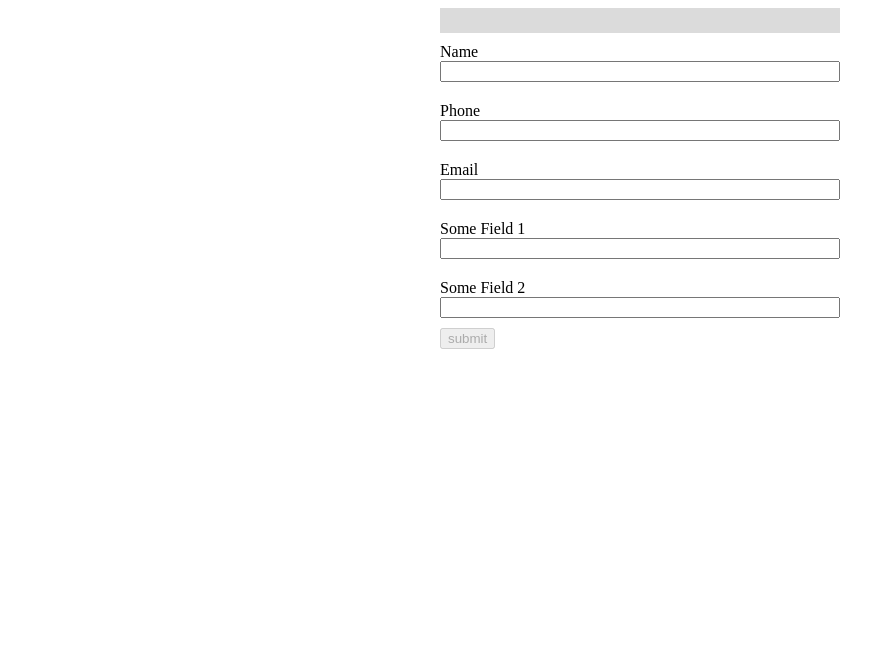
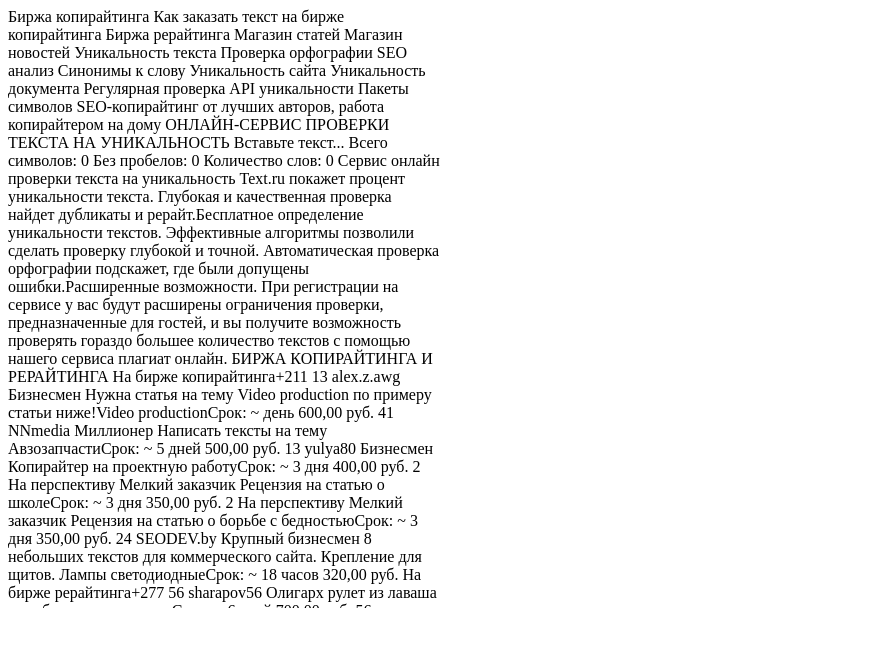
Before and after one commit to Yntik/vue_pet, a Vue app: page / in a window 1280 px wide. Shown: the top 646 px of the page, without its empty margins (0-895 px from the left). Built offline with nearby package versions, Linux system fonts and the light colour scheme; the HTML template or start-up script is replaced by a standard one.

Commit message:
checkbox form

```diff
--- a/src/App.vue
+++ b/src/App.vue
@@ -1,19 +1,22 @@
 <template>
-    <FormWithValidation>
-    </FormWithValidation>
+    <checkbox-form>
+
+    </checkbox-form>
 </template>
 
 <script>
     import HelloWorld from './components/HelloWorld.vue'
     import Form from './components/Form.vue'
     import FormWithValidation from './components/FormWithValidation.vue'
+    import CheckboxForm from './components/CheckboxForm.vue'
 
     export default {
         name: 'app',
         components: {
             HelloWorld,
             Form,
-            FormWithValidation
+            FormWithValidation,
+            CheckboxForm
         }
     }
 </script>
--- /dev/null
+++ b/src/components/CheckboxForm.vue
@@ -0,0 +1,168 @@
+<template>
+    <div class="container">
+        <div v-if="beforeSend">
+            <div class="content"
+                 @scroll="$event.target.scrollHeight - $event.target.scrollTop === $event.target.offsetHeight ? show = true : '' ">
+                Биржа копирайтинга Как заказать текст на бирже копирайтинга
+                Биржа рерайтинга
+                Магазин статей
+                Магазин новостей
+                Уникальность текста
+                Проверка орфографии
+                SEO анализ
+                Синонимы к слову
+                Уникальность сайта
+                Уникальность документа
+                Регулярная проверка
+                API уникальности
+                Пакеты символов
+                SEO-копирайтинг от лучших авторов, работа копирайтером на дому
+                ОНЛАЙН-СЕРВИС ПРОВЕРКИ ТЕКСТА НА УНИКАЛЬНОСТЬ
+                Вставьте текст...
+                Всего символов: 0 Без пробелов: 0 Количество слов: 0
+
+                Сервис онлайн проверки текста на уникальность Text.ru покажет процент уникальности текста. Глубокая и
+                качественная проверка найдет дубликаты и рерайт.Бесплатное определение уникальности текстов.
+
+                Эффективные алгоритмы позволили сделать проверку глубокой и точной. Автоматическая проверка орфографии
+                подскажет, где были допущены ошибки.Расширенные возможности. При регистрации на сервисе у вас будут
+                расширены ограничения проверки, предназначенные для гостей, и вы получите возможность проверять гораздо
+                большее количество текстов с помощью нашего сервиса плагиат онлайн.
+                БИРЖА КОПИРАЙТИНГА И РЕРАЙТИНГА
+                На бирже копирайтинга+211
+                13
+                alex.z.awg
+
+                Бизнесмен
+                Нужна статья на тему Video production по примеру статьи ниже!Video productionСрок: ~ день 600,00 руб.
+                41
+                NNmedia
+
+                Миллионер
+                Написать тексты на тему АвзозапчастиСрок: ~ 5 дней 500,00 руб.
+                13
+                yulya80
+
+                Бизнесмен
+                Копирайтер на проектную работуСрок: ~ 3 дня 400,00 руб.
+                2
+                На перспективу
+
+                Мелкий заказчик
+                Рецензия на статью о школеСрок: ~ 3 дня 350,00 руб.
+                2
+                На перспективу
+
+                Мелкий заказчик
+                Рецензия на статью о борьбе с бедностьюСрок: ~ 3 дня 350,00 руб.
+                24
+                SEODEV.by
+
+                Крупный бизнесмен
+                8 небольших текстов для коммерческого сайта. Крепление для щитов. Лампы светодиодныеСрок: ~ 18 часов 320,00
+                руб.
+                На бирже рерайтинга+277
+                56
+                sharapov56
+
+                Олигарх
+                рулет из лаваша с крабовыми палочкамиСрок: ~ 6 дней 700,00 руб.
+                56
+                sharapov56
+
+                Олигарх
+                фаршированные крабовые палочкиСрок: ~ 6 дней 500,00 руб.
+                10
+                usoft
+
+                Предприниматель
+                Инструкция по использованию личного кабинета МосОблЕИРЦСрок: ~ 2 дня 450,00 руб.
+                56
+                sharapov56
+
+                Олигарх
+                тарталетки с крабовыми палочкамиСрок: ~ 6 дней 350,00 руб.
+                4
+                evkara777
+
+                Постоянный заказчик
+                Создать тему о блокчейн-проекте на тематическом ангдоязычном форумеСрок: ~ 5 дней 350,00 руб.
+                13
+                Aleksey1206
+
+                Бизнесмен
+                Необходимо написать статью на тему: Телеграм для ЛинуксСрок: ~ 17 часов 350,00 руб.
+                Информация
+                Биржа копирайтинга Text.ru — это достойный заработок для копирайтеров и возможность заказать текст у
+                профессиональных авторов. Здесь вы можете реализовать свой творческий потенциал или приобрести уникальные
+                статьи для нужд своего сайта.Рейтинг копирайтеров наглядно демонстрирует опыт и востребованность исполнителя
+                на сервисе Text.ru и позволяет заказчику быстро выбрать исполнителя на свой заказ.
+                Простота в работе. Мы приложили много усилий, чтобы работать на нашей бирже копирайтинга было максимально
+                легко и удобно. Интуитивно понятный интерфейс, постоянное совершенствование функционала и подробный FAQ
+                помогут в работе начинающим и обеспечат комфорт постоянным пользователям сервиса Text.ru.
+            </div>
+            <div v-if="show">
+                <div class="checkbox-group">
+                    <label>I agree this text</label>
+                    <input type="checkbox" v-model="checkboxsStatus.agree"/>
+                </div>
+                <div class="checkbox-group">
+                    <label>Send me spam</label>
+                    <input type="checkbox" v-model="checkboxsStatus.send"/>
+                </div>
+                <div v-if="checkboxsStatus.send">
+                    <div class="radio-button-group">
+                        <label>Send me spam on email</label>
+                        <input type="radio" id="email" value="email" v-model="radioButton">
+                    </div>
+                    <div class="radio-button-group">
+                        <label>Send me spam on phone</label>
+                        <input type="radio" id="phone" value="phone" v-model="radioButton">
+                    </div>
+                </div>
+                <button v-if="checkboxsStatus.agree"  @click="beforeSend = !beforeSend">go</button>
+            </div>
+        </div>
+        <div v-else>
+            <table>
+                <tr v-for="(value, key) in checkboxsStatus">
+                    <th>{{key}}</th>
+                    <th>{{value}}</th>
+                </tr>
+                <tr v-if="checkboxsStatus.send">
+                    <th> send me span on {{radioButton}}</th>
+                </tr>
+            </table>
+        </div>
+    </div>
+</template>
+
+<script>
+    export default {
+        name: "CheckboxForm",
+        data: () => {
+            return {
+                show: false,
+                beforeSend: true,
+                checkboxsStatus: {
+                    agree: false,
+                    send: false
+                },
+                radioButton: 'email'
+            }
+        },
+        methods: {}
+    }
+
+</script>
+
+<style lang="scss">
+    .content {
+        grid-column: 2/span 1;
+        height: 600px;
+        overflow: auto;
+        .checkbox-group {
+
+        }
+    }
+</style>
```
